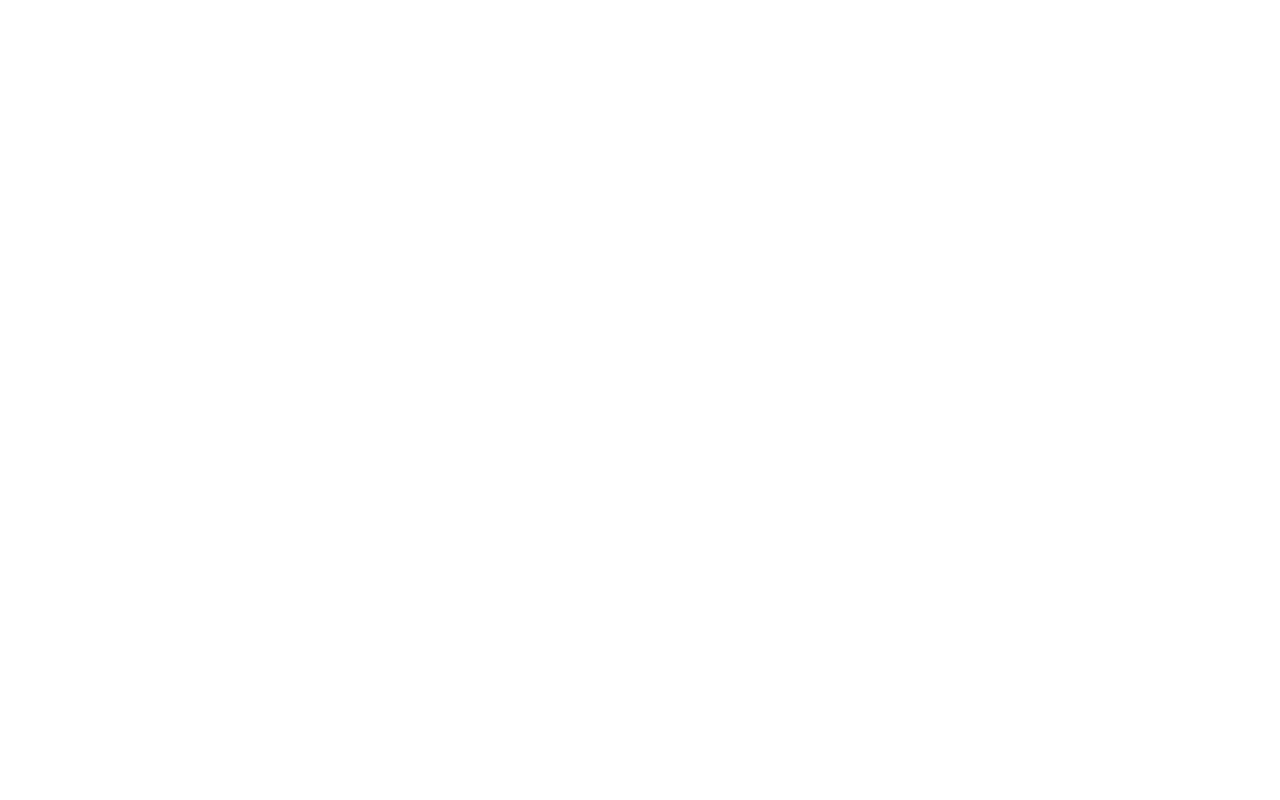
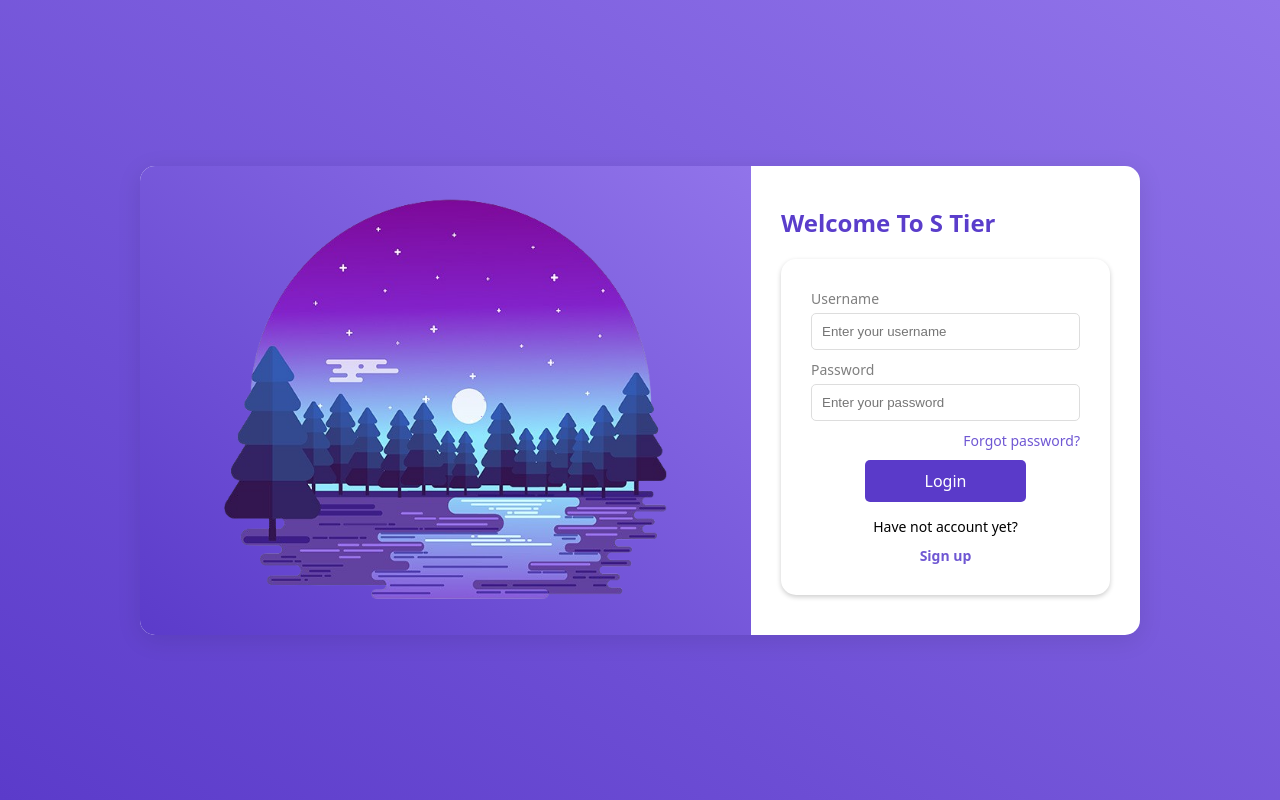
Before and after one commit to st-quoc/ojt-chat-app, a plain HTML site: page pages/login.html in a window 1280 px wide. Drawn offline with Linux system fonts and the light colour scheme; a web font is replaced by a local one.

Commit message:
feat[minh-7]

```diff
--- a/pages/login.html
+++ b/pages/login.html
@@ -1,11 +1,34 @@
 <!DOCTYPE html>
 <html lang="en">
 <head>
-  <meta charset="UTF-8">
-  <meta name="viewport" content="width=device-width, initial-scale=1.0">
-  <title>Login</title>
+    <meta charset="UTF-8">
+    <meta name="viewport" content="width=device-width, initial-scale=1.0">
+    <title>Login Form</title>
+    <link rel="stylesheet" href="../styles/main.css">
+    <link rel="stylesheet" href="../styles/login.css">
 </head>
 <body>
+    <div class="container">
+        <div class="illustration">
+            <img src="../assets/theme.png" alt="">
+        </div>
+        <div class="form">
+            <h1>Welcome To S Tier</h1>
+            <form>
+                    <label for="username">Username</label>
+                    <input type="text" id="username" name="username" placeholder="Enter your username" required>
 
+                    <label for="password">Password</label>
+                    <input type="password" id="password" name="password" placeholder="Enter your password" required pattern="^(?=.*[A-Z])(?=.*[!@#$%^&*]).{8,}$"
+                    title="Password must contain at least one uppercase letter, on special character (!@$%^&*), and be at least 8 characters long.">
+
+                    <a href="#" class="forgot-password">Forgot password?</a>
+                    <button type="submit" class="login-button">Login</button>
+                    <p>Have not account yet?</p>
+                    <a href="#" class="create-account">Sign up</a>
+            </form>
+        </div>
+    </div>
+    </div>
 </body>
 </html>
--- a/styles/login.css
+++ b/styles/login.css
@@ -0,0 +1,30 @@
+.forgot-password {
+    color: #6F57D3;
+    font-size: 14px;
+    margin-bottom: 10px;
+    display: block;
+    text-align: right;
+    text-decoration: none;
+}
+
+.login-button {
+    background-color: #6F57D3;
+    color: white;
+    border: none;
+    padding: 12px;
+    width: 100%;
+    font-size: 16px;
+    border-radius: 5px;
+    margin-top: 20px;
+    cursor: pointer;
+}
+
+.create-account {
+    color: #6F57D3;
+    font-size: 14px;
+    width: 100%;
+    text-align: center;
+    font-weight: bold;
+    text-decoration: none;
+    margin-top: 10px;
+}
--- a/styles/main.css
+++ b/styles/main.css
@@ -0,0 +1,106 @@
+@import url('https://fonts.googleapis.com/css2?family=Roboto:ital,wght@0,100;0,300;0,400;0,500;0,700;0,900;1,100;1,300;1,400;1,500;1,700;1,900&family=Rubik+Wet+Paint&display=swap');
+
+* {
+    margin: 0;
+    padding: 0;
+    box-sizing: border-box;
+    /* font-family: Arial, sans-serif; */
+    font-family: "Rubik Wet Paint", system-ui;
+}
+body {
+    display: flex;
+    justify-content: center;
+    align-items: center;
+    min-height: 100vh;
+    background: linear-gradient(to top right, #5B3BCA 0%, #9174EA 100%);
+;
+}
+.container {
+    width: 1000px;
+    display: flex;
+    background-color: #FFFFFF;
+    border-radius: 15px;
+    overflow: hidden;
+    box-shadow: 0 5px 25px rgba(0, 0, 0, 0.1);
+}
+
+.form input{
+    font-family: Arial, sans-serif;
+}
+.illustration {
+    flex: 6.5;
+    background: linear-gradient(to top right, #5B3BCA 0%, #9174EA 100%);
+    color: #fff;
+    display: flex;
+    flex-direction: column;
+    justify-content: center;
+    align-items: center;
+}
+.illustration h1 {
+    font-size: 24px;
+    margin-bottom: 10px;
+}
+
+.form {
+    flex: 3.5;
+    padding: 40px 30px;
+    display: flex;
+    flex-direction: column;
+    justify-content: center;
+}
+.form form{
+    box-shadow: 0px 2px 5px rgba(0, 0, 0, 0.2);
+    border-radius: 15px;
+    padding: 30px;
+    display: flex;
+    flex-direction: column;
+    justify-content: center;
+}
+.illustration img {
+    width: 100%;
+    height: 100%;
+}
+.form h1 {
+    font-size: 24px;
+    color: #5A3DCB;
+    margin-bottom: 20px;
+}
+.form label {
+    font-size: 14px;
+    color: #7F7F7F;
+    margin-bottom: 5px;
+}
+.form input {
+    width: 100%;
+    padding: 10px;
+    margin-bottom: 10px;
+    border: 1px solid #ddd;
+    border-radius: 5px;
+}
+.form button {
+    width: 60%;
+    padding: 10px;
+    background-color: #5A3AC9;
+    color: #fff;
+    border: none;
+    border-radius: 5px;
+    font-size: 16px;
+    cursor: pointer;
+    transition: background 0.3s;
+    margin: 0 auto;
+}
+.form button:hover {
+    background-color: #5C1381;
+}
+.form p {
+    text-align: center;
+    margin-top: 15px;
+    font-size: 14px;
+}
+.form p a {
+    color: #6A1B9A;
+    text-decoration: none;
+}
+.form p a:hover {
+    text-decoration: underline;
+}
--- a/styles/reset.css
+++ b/styles/reset.css
@@ -0,0 +1,30 @@
+html {
+box-sizing: border-box;
+}
+*{
+margin: 0;
+padding: 0;
+}
+*,*:before,*:after {
+box-sizing: border-box;
+}
+input,
+textarea,
+select,
+button{
+outline: none;
+}
+input{
+line-height: normal;
+}
+label,
+button{
+cursor: pointer;
+}
+a {
+text-decoration: none;
+}
+img {
+display: block;
+max-width: 100%;
+}
```
Also changed, not shown: assets/theme.png (added).
